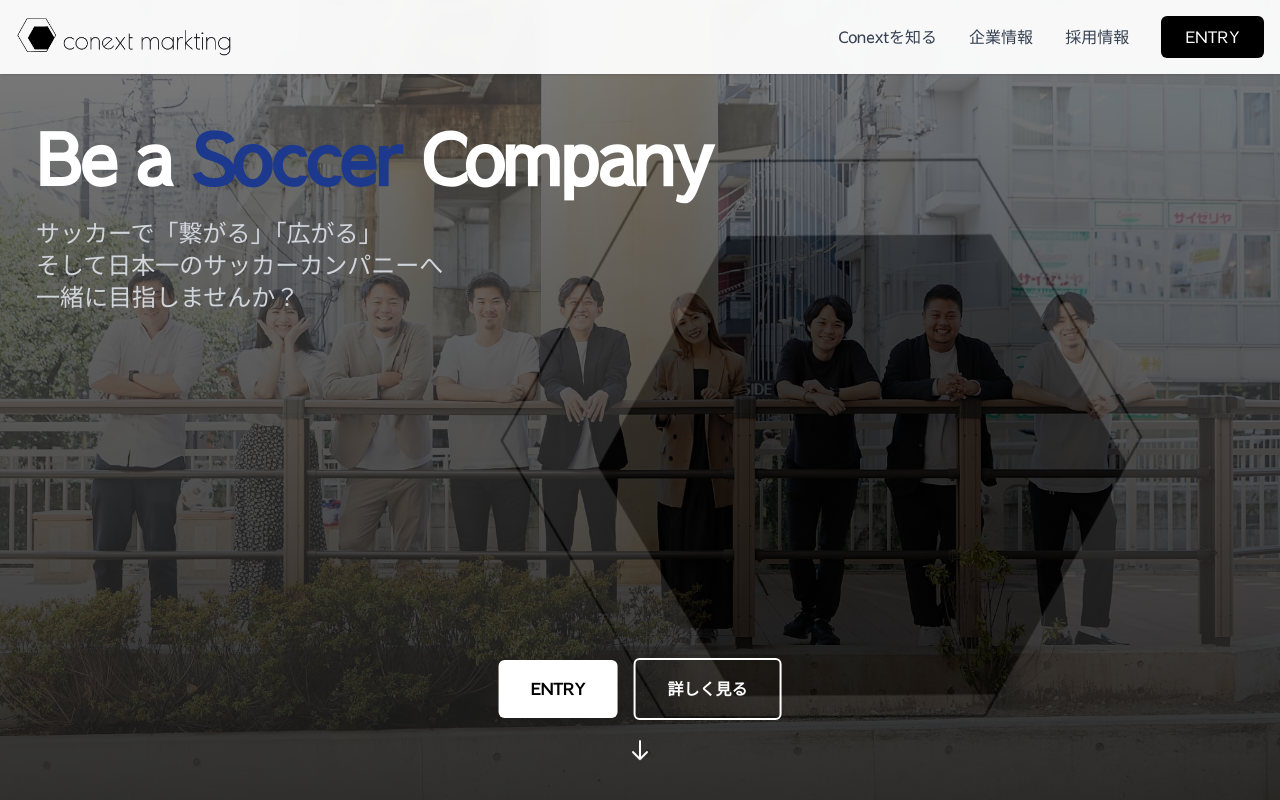
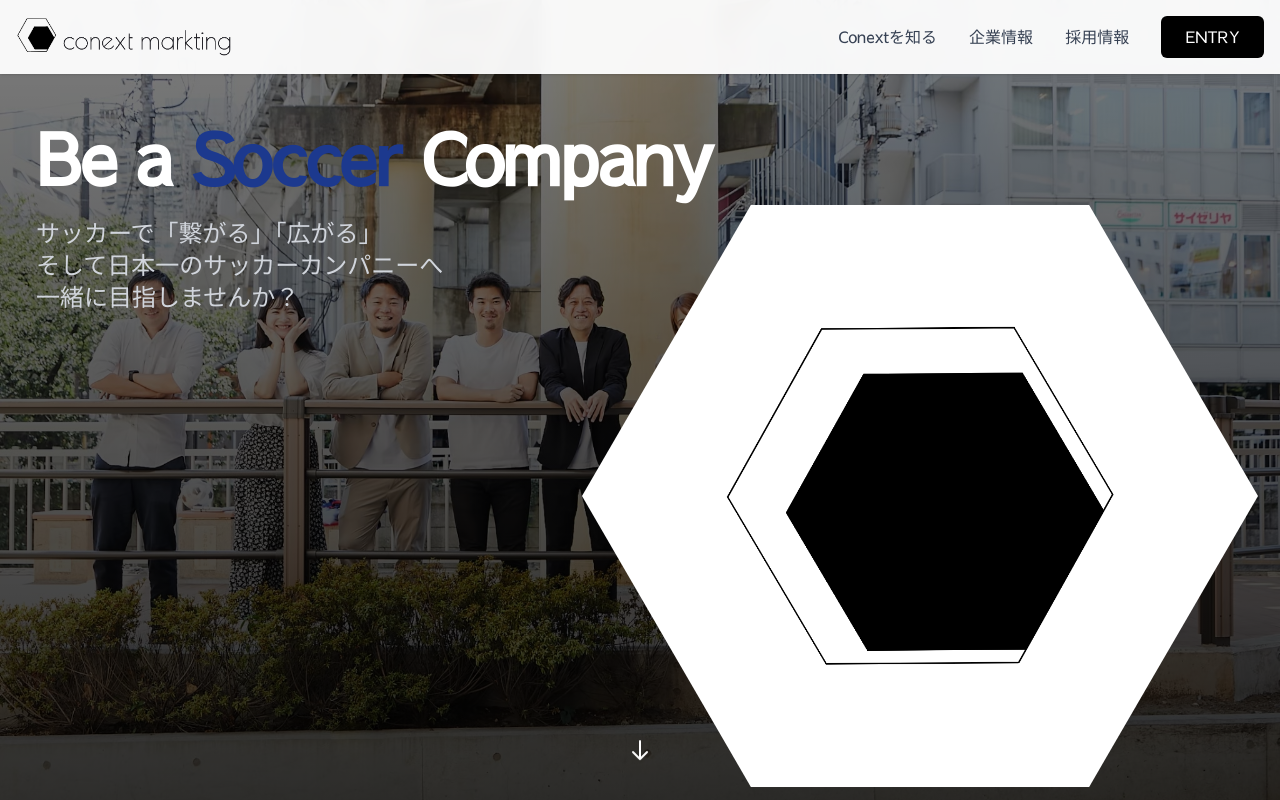
Before and after one commit to kitajima-2nd/ConextRecruiteSite_Ver2.0, a Next.js app: page / in a window 1280 px wide. Shown: the top 800 px of the page. Built offline with nearby package versions, Linux system fonts and the light colour scheme.

Commit message:
Topに画像挿入部分の6角形を追加

```diff
--- a/app/globals.css
+++ b/app/globals.css
@@ -30,3 +30,11 @@ body {
 section {
   scroll-margin-top: 80px;
 }
+
+/* カスタムユーティリティクラス */
+@layer utilities {
+  /* 六角形のclip-path */
+  .clip-hexagon {
+    clip-path: polygon(25% 0%, 75% 0%, 100% 50%, 75% 100%, 25% 100%, 0% 50%);
+  }
+}
--- a/components/sections/HeroSection.tsx
+++ b/components/sections/HeroSection.tsx
@@ -32,9 +32,23 @@ export default function HeroSection() {
             priority
           />
         </motion.div>
+        <div className="
+          clip-hexagon absolute z-30 frex
+          bottom-10 right-[-25%] w-130 h-112
+          sm:scale-100 sm:right-[-5%]
+          md:scale-130 md:bottom-20 md:right-25"
+        >
+          <Image
+            src="/images/logo_Image.png"
+            alt="メンバー画像"
+            fill
+            className="object-cover"
+            priority
+          />
+        </div>
 
         {/* Toppage_Image.png - 薄くした前面画像 */}
-        <motion.div
+        {/* <motion.div
           className="absolute inset-0 w-full h-full z-10 opacity-40"
           initial={{ opacity: 0 }}
           animate={{ opacity: 0.4 }}
@@ -47,7 +61,7 @@ export default function HeroSection() {
             className="object-cover"
             priority
           />
-        </motion.div>
+        </motion.div> */}
       </div>
 
       {/* メインコンテンツ */}
@@ -67,7 +81,7 @@ export default function HeroSection() {
       </div>
 
       {/* ボタン - 画面下側中央に配置 */}
-      <div className={`absolute bottom-20 left-1/2 transform -translate-x-1/2 z-20 flex flex-col sm:flex-row gap-4 justify-center items-center transition-opacity duration-1000 ${opacityClass}`}>
+      {/* <div className={`absolute bottom-20 left-1/2 transform -translate-x-1/2 z-20 flex flex-col sm:flex-row gap-4 justify-center items-center transition-opacity duration-1000 ${opacityClass}`}>
         <a
           href="#entry"
           className="bg-white text-black px-8 py-4 rounded-md font-bold hover:bg-gray-200 transition-colors"
@@ -80,7 +94,7 @@ export default function HeroSection() {
         >
           詳しく見る
         </a>
-      </div>
+      </div> */}
 
       {/* スクロールインジケーター */}
       <div className="absolute bottom-8 left-1/2 transform -translate-x-1/2 z-20 animate-bounce">
```
